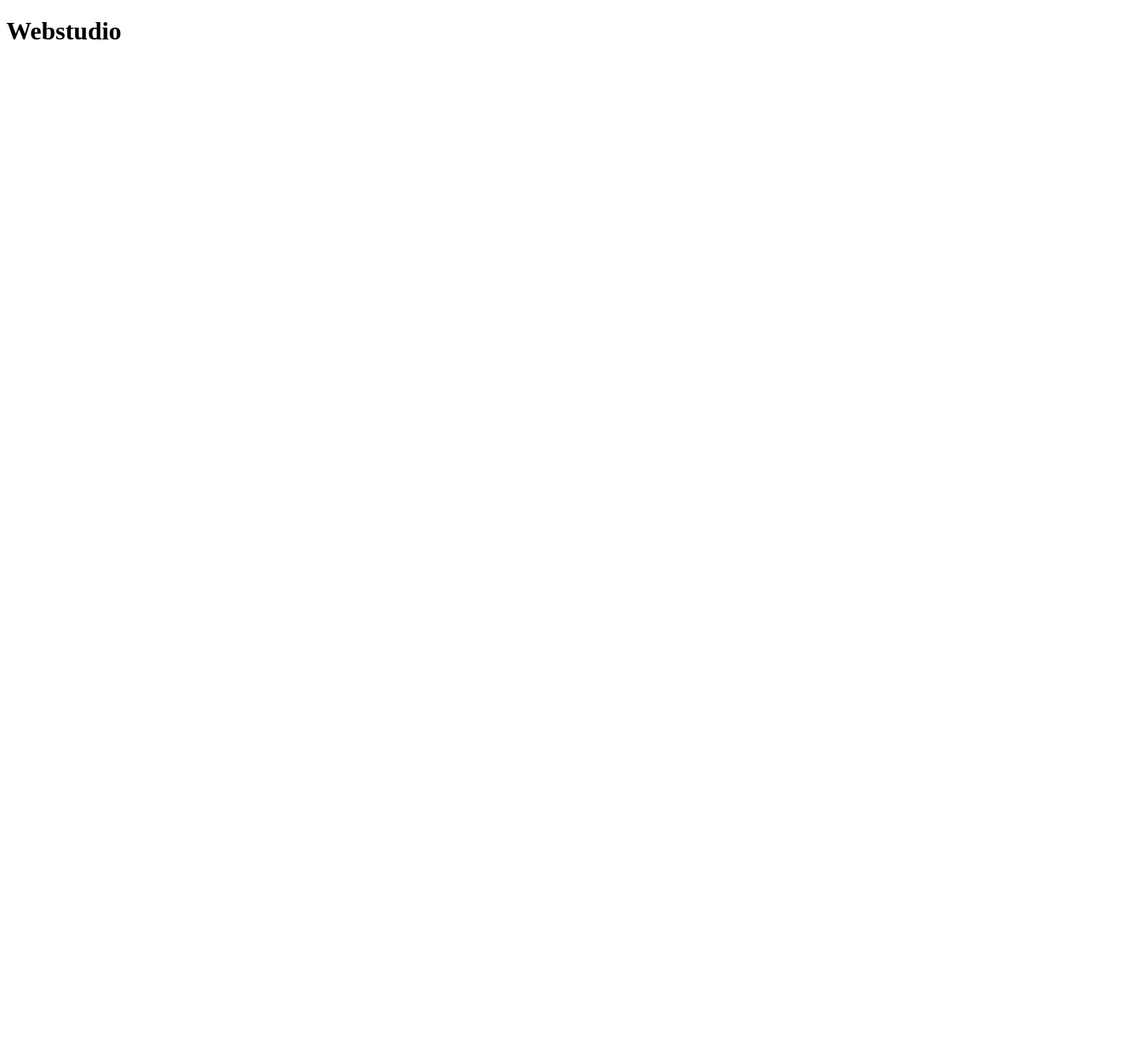
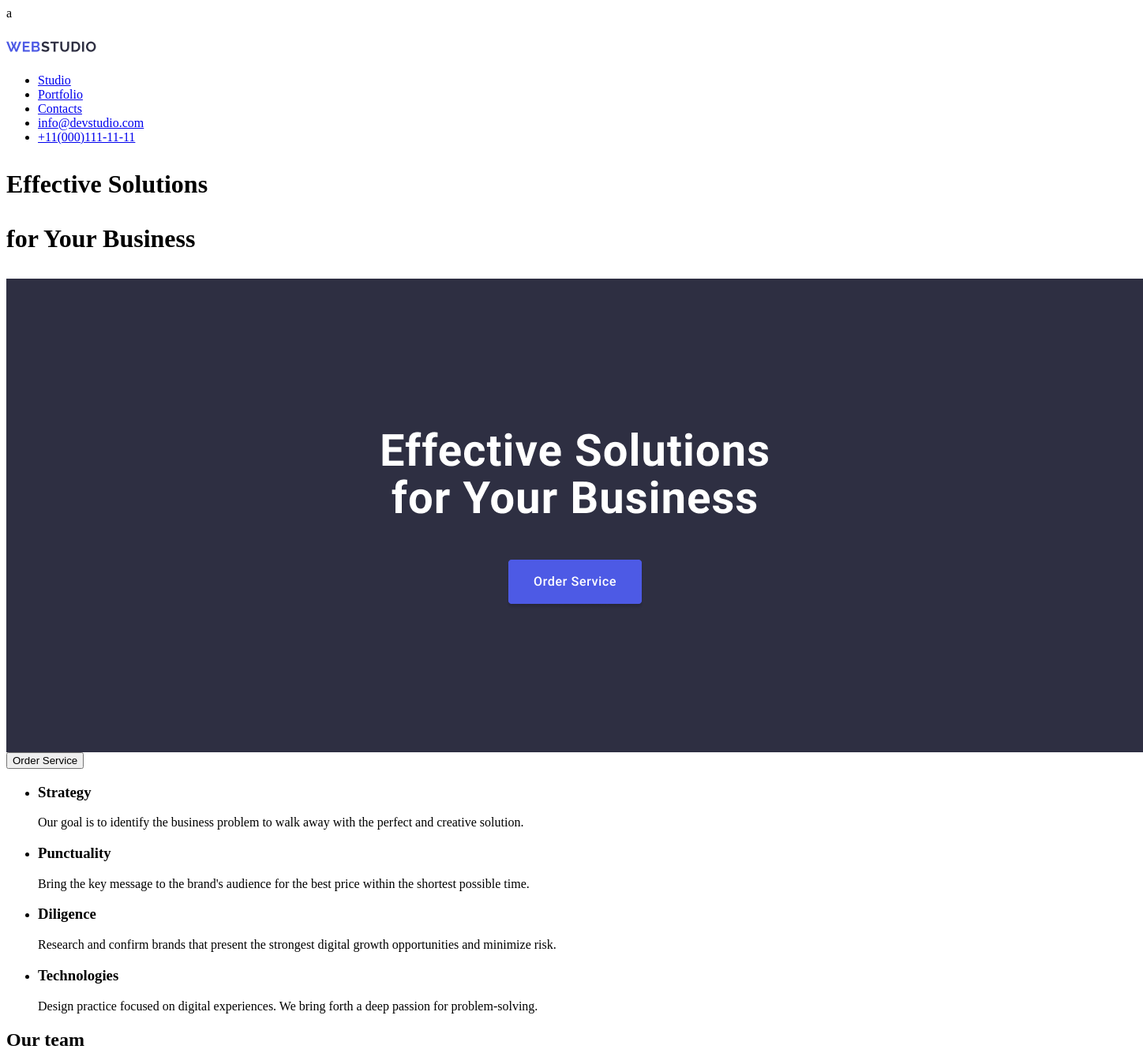
Before and after one commit to KaterynaWalls/goit-markup-hw-01, a plain HTML site: page index.html in a window 1280 px wide. Shown: the top 1334 px of the page at 79% size, 1448 px wide, since content can reach past the window. Before the commit the page ends 800 px from the top, so only its background shows below. Drawn offline with Linux system fonts and the light colour scheme.

Commit message:
uptade files

```diff
--- a/index.html
+++ b/index.html
@@ -1,4 +1,4 @@
-<!DOCTYPE html>
+a<!DOCTYPE html>
 <html lang="en">
   <head>
     <meta charset="UTF-8" />
@@ -6,6 +6,101 @@
     <title>Webstudio</title>
   </head>
   <body>
-    <h1>Webstudio</h1>
+    <header>
+      <h1>
+        <a href="/">
+          <img src="images\Logo.png" alt="Webstudio logo" />
+        </a>
+      </h1>
+      <nav>
+        <ul>
+          <li>
+            <a href=" ">Studio</a>
+          </li>
+          <li>
+            <a href=" ">Portfolio</a>
+          </li>
+          <li>
+            <a href=" ">Contacts</a>
+          </li>
+          <li><a href="mailto:info@devstudio.comtel">info@devstudio.com</a></li>
+          <li><a href="tel:+110001111111">+11(000)111-11-11</a></li>
+        </ul>
+      </nav>
+    </header>
+    <h1>
+      <p>Effective Solutions</p>
+      <p>for Your Business</p>
+    </h1>
+    <img src="images\hero image.png" alt="hero image" />
+    <button type="button">Order Service</button>
+    <main>
+      <section>
+        <ul>
+          <li>
+            <h3>Strategy</h3>
+            <p>
+              Our goal is to identify the business problem to walk away with the
+              perfect and creative solution.
+            </p>
+          </li>
+          <li>
+            <h3>Punctuality</h3>
+            <p>
+              Bring the key message to the brand's audience for the best price
+              within the shortest possible time.
+            </p>
+          </li>
+          <li>
+            <h3>Diligence</h3>
+            <p>
+              Research and confirm brands that present the strongest digital
+              growth opportunities and minimize risk.
+            </p>
+          </li>
+          <li>
+            <h3>Technologies</h3>
+            <p>
+              Design practice focused on digital experiences. We bring forth a
+              deep passion for problem-solving.
+            </p>
+          </li>
+        </ul>
+      </section>
+      <section>
+        <h2>Our team</h2>
+        <ul>
+          <li>
+            <img src="images\img-1.jpg" alt="Mark Guerrero" />
+            <p>Mark Guerrero</p>
+            <p>Product Designer</p>
+          </li>
+          <li>
+            <img src="images\img-2.jpg" alt="Tom Ford" />
+            <p>Tom Ford</p>
+            <p>Frontend Developer</p>
+          </li>
+          <li>
+            <img src="images\img-3.jpg" alt="Camila Garcia" />
+            <p>Camila Garcia</p>
+            <p>Marketing</p>
+          </li>
+          <li>
+            <img src="images\img.jpg" alt="Daniel Wilson" />
+            <p>Daniel Wilson</p>
+            <p>UI Designer</p>
+          </li>
+        </ul>
+      </section>
+    </main>
+    <footer>
+      <p>
+        <a href="/">
+          <img src="images\Logo.png" alt="Webstudio logo" />
+        </a>
+        Increase the flow of customers and sales for your business with digital
+        marketing & growth solutions.
+      </p>
+    </footer>
   </body>
 </html>
```
Also changed, not shown: images/Logo.png (added), images/hero image.png (added).
